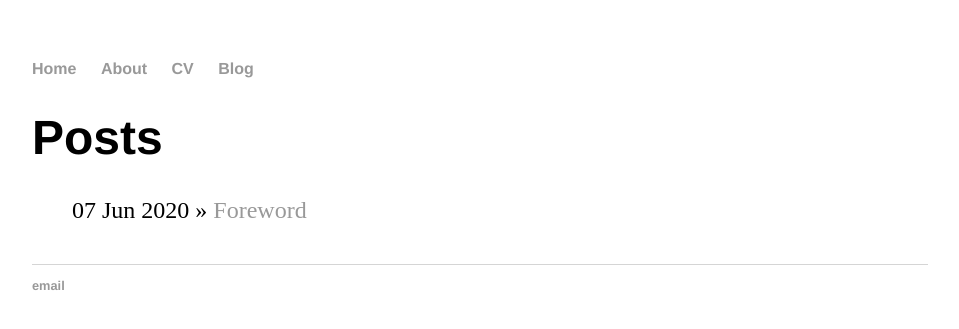
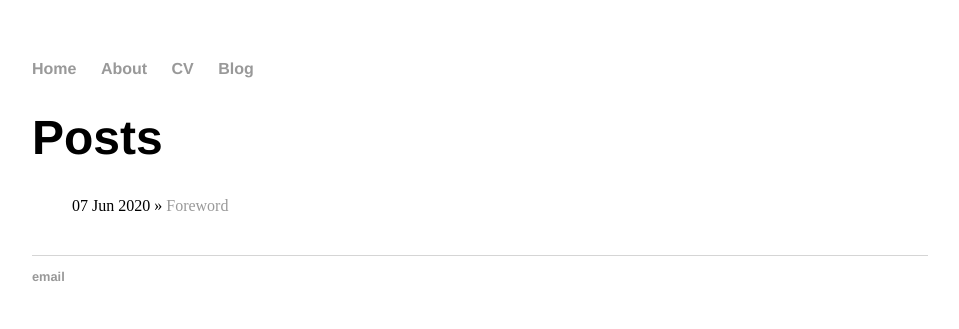
Before and after one commit to rafael-glima/rafael-glima.github.io, a Jekyll site: the page built from blog/index.html, in a window 1280 px wide. Shown: the top 329 px of the page, without its empty margins (160-1119 px from the left). Built offline with Jekyll 4.4.1, drawn with Linux system fonts in a browser that asks for light colours.

Commit message:
Changes in Main Page content

```diff
--- a/blog/index.html
+++ b/blog/index.html
@@ -6,6 +6,6 @@ title: Posts
 	<ul class="posts">
 
 	  {% for post in site.posts %}
-	    <li><span>{{ post.date | date_to_string }}</span> » <a href="{{ post.url }}" title="{{ post.title }}">{{ post.title }}</a></li>
+	    <li style="font-size:16px;"><span>{{ post.date | date_to_string }}</span> » <a href="{{ post.url }}" title="{{ post.title }}">{{ post.title }}</a></li>
 	  {% endfor %}
 	</ul>
```
